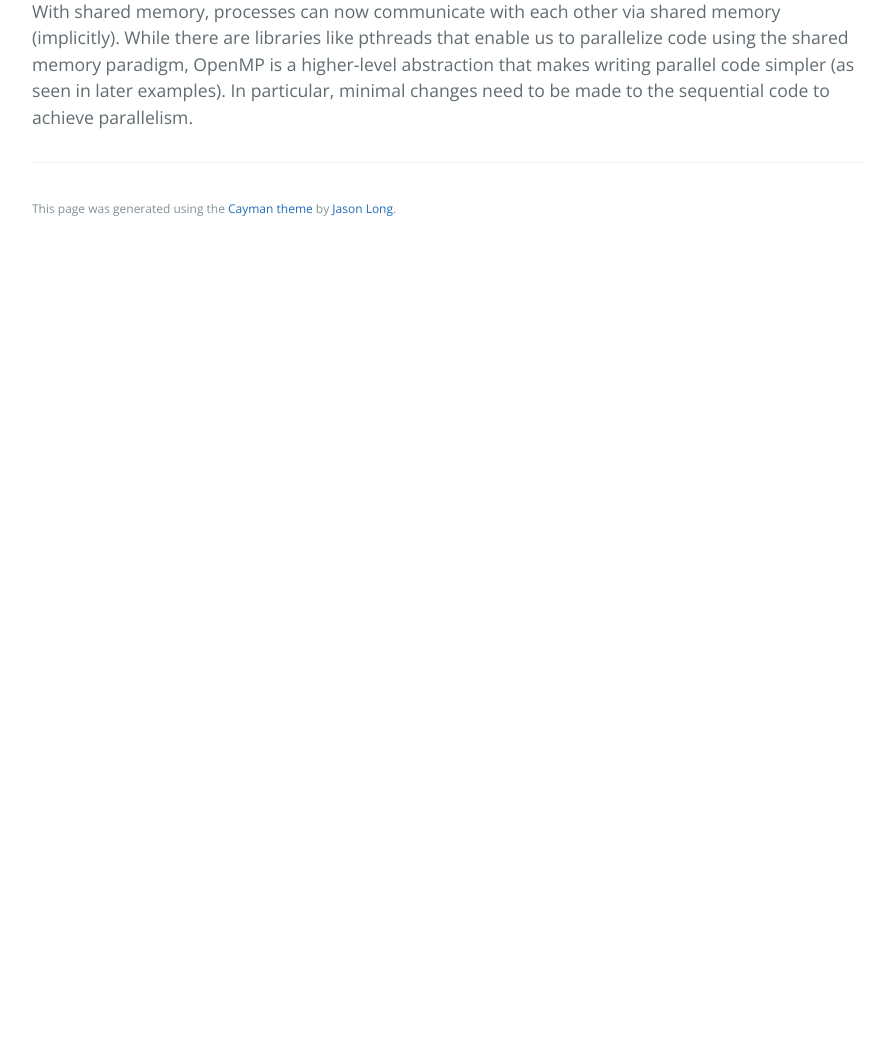
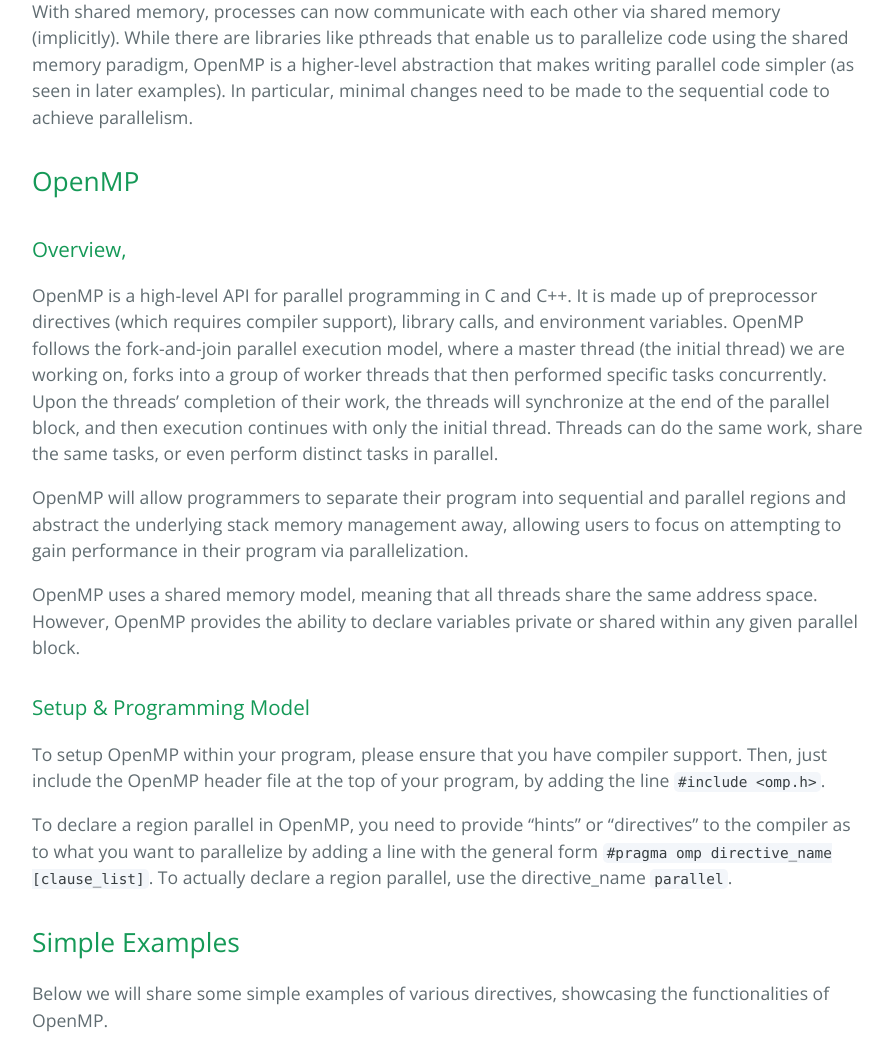
Before and after one commit to learning-software-engineering/learning-software-engineering.github.io, a Jekyll site: the page built from Topics/Tech_Stacks/openMP.md, in a window 1280 px wide and 1400 px high, scrolled down 1014 px. Shown: the part 347-1400 px from the top of the window, without its empty margins (192-1087 px from the left). Built offline with Jekyll 4.4.1, drawn with Linux system fonts in a browser that asks for light colours; our own code applies the rules of GitHub Pages for plain Markdown files; before the commit the page ends 1612 px from its top, so only the background shows below that; some of the changed text lies outside the part shown.

Commit message:
add openmp overview

````diff
--- a/Topics/Tech_Stacks/openMP.md
+++ b/Topics/Tech_Stacks/openMP.md
@@ -14,3 +14,49 @@
 ![Alt text](https://www.tutorialspoint.com/inter_process_communication/images/shared_memory.jpg)
 
 With shared memory, processes can now communicate with each other via shared memory (implicitly). While there are libraries like pthreads that enable us to parallelize code using the shared memory paradigm, OpenMP is a higher-level abstraction that makes writing parallel code simpler (as seen in later examples). In particular, minimal changes need to be made to the sequential code to achieve parallelism.
+
+
+## OpenMP
+### Overview,
+OpenMP is a high-level API for parallel programming in C and C++. It is made up of preprocessor directives (which requires compiler support), library calls, and environment variables. OpenMP follows the fork-and-join parallel execution model, where a master thread (the initial thread) we are
+working on, forks into a group of worker threads that then performed specific tasks concurrently. Upon the threads' completion of their work, the threads will synchronize at the end of the parallel block, and then execution continues with only the initial thread. Threads can do the same work, share the same tasks, or even perform distinct tasks in parallel.
+
+
+OpenMP will allow programmers to separate their program into sequential and parallel regions and abstract the underlying stack memory management away, allowing users to focus on attempting to gain performance in their program via parallelization.
+
+
+OpenMP uses a shared memory model, meaning that all threads share the same address space. However, OpenMP provides the ability to declare variables private or shared within any given parallel block.
+
+
+### Setup & Programming Model
+To setup OpenMP within your program, please ensure that you have compiler support. Then, just include the OpenMP header file at the top of your program, by adding the line `#include <omp.h>`.
+
+
+To declare a region parallel in OpenMP, you need to provide "hints" or "directives" to the compiler as to what you want to parallelize by adding a line with the general form `#pragma omp directive_name [clause_list]`. To actually declare a region parallel, use the directive_name `parallel`.
+
+
+## Simple Examples
+Below we will share some simple examples of various directives, showcasing the functionalities of OpenMP.
+
+
+### Print the current thread running
+```c
+#pragma omp parallel
+{
+	printf("Hello world, I am thread %d out of %d running threads!\n",
+		omp_get_thread_num(), omp_get_num_threads());
+}
+```
+`#pragma omp parallel` defines a parallel region where all threads executes the code in the following block.
+
+
+### Calculating the sum of an array in parallel
+```c
+#pragma omp parallel
+{
+	#pragma omp for reduction(+:sum)
+	for(int i = 0; i < arr_length; i++) {
+		sum += arr[i];
+	}
+}
+```
````
